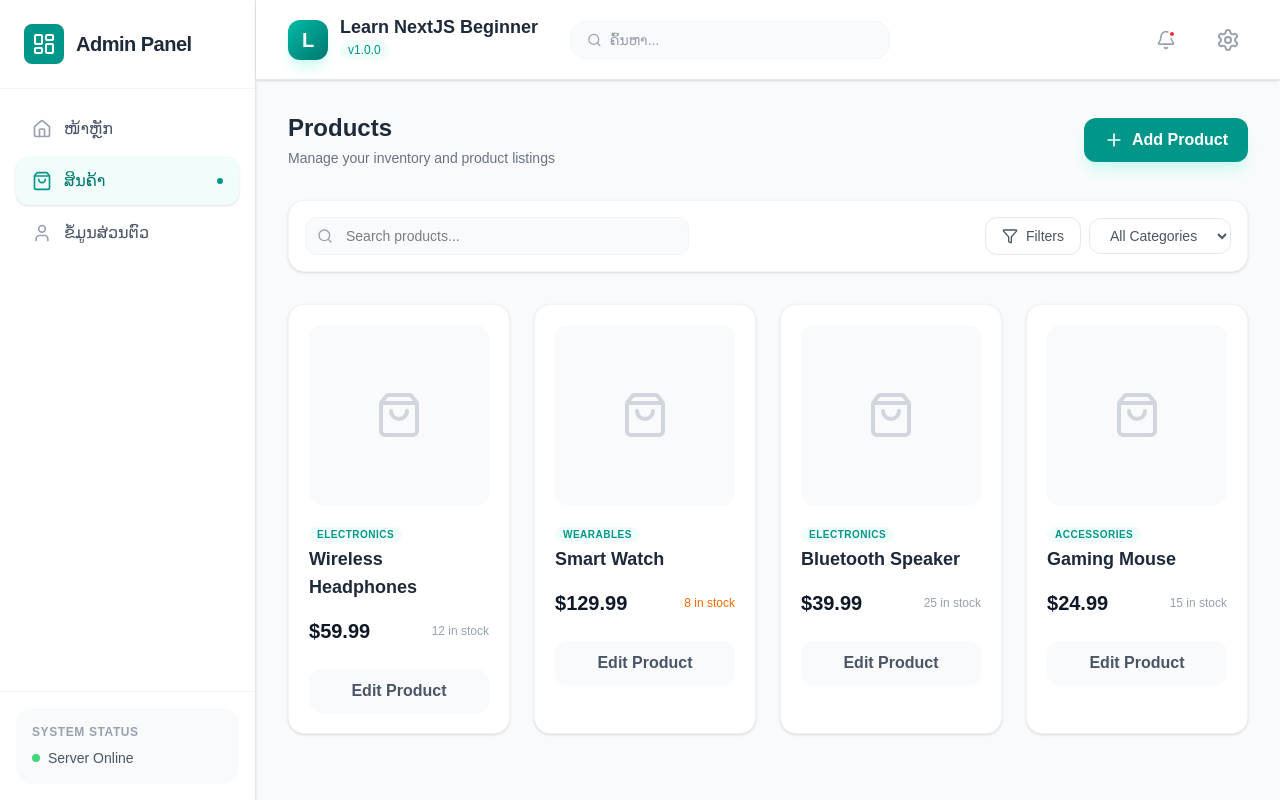
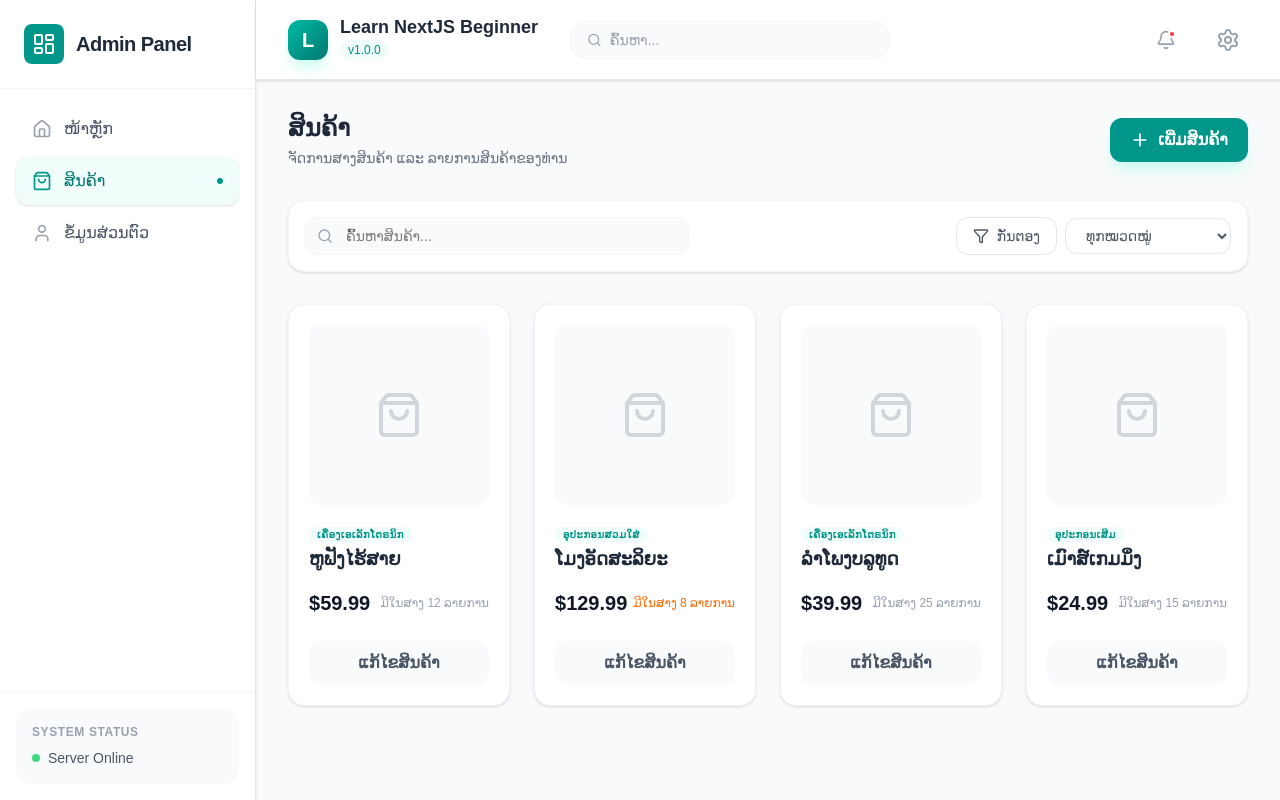
Before and after one commit to huevangxp/next-beginner, a Next.js app: page /product in a window 1280 px wide. Built offline with nearby package versions, Linux system fonts and the light colour scheme.

Commit message:
commit Thu 12/18/2025  9:12:08.20

```diff
--- a/app/product/page.tsx
+++ b/app/product/page.tsx
@@ -5,30 +5,30 @@ const ProductPage = () => {
   const products = [
     {
       id: 1,
-      name: "Wireless Headphones",
+      name: "ຫູຟັງໄຮ້ສາຍ",
       price: 59.99,
-      category: "Electronics",
+      category: "ເຄື່ອງເອເລັກໂຕຣນິກ",
       stock: 12,
     },
     {
       id: 2,
-      name: "Smart Watch",
+      name: "ໂມງອັດສະລິຍະ",
       price: 129.99,
-      category: "Wearables",
+      category: "ອຸປະກອນສວມໃສ່",
       stock: 8,
     },
     {
       id: 3,
-      name: "Bluetooth Speaker",
+      name: "ລຳໂພງບລູທູດ",
       price: 39.99,
-      category: "Electronics",
+      category: "ເຄື່ອງເອເລັກໂຕຣນິກ",
       stock: 25,
     },
     {
       id: 4,
-      name: "Gaming Mouse",
+      name: "ເມົາສ໌ເກມມິ່ງ",
       price: 24.99,
-      category: "Accessories",
+      category: "ອຸປະກອນເສີມ",
       stock: 15,
     },
   ];
@@ -38,14 +38,14 @@ const ProductPage = () => {
       {/* Page Header */}
       <div className="flex flex-col md:flex-row md:items-center justify-between gap-4">
         <div>
-          <h1 className="text-2xl font-bold text-gray-800">Products</h1>
+          <h1 className="text-2xl font-bold text-gray-800">ສິນຄ້າ</h1>
           <p className="text-gray-500 text-sm mt-1">
-            Manage your inventory and product listings
+            ຈັດການສາງສິນຄ້າ ແລະ ລາຍການສິນຄ້າຂອງທ່ານ
           </p>
         </div>
         <button className="flex items-center gap-2 bg-teal-600 hover:bg-teal-700 text-white px-5 py-2.5 rounded-xl font-semibold transition-all shadow-lg shadow-teal-100">
           <Plus className="w-5 h-5" />
-          <span>Add Product</span>
+          <span>ເພີ່ມສິນຄ້າ</span>
         </button>
       </div>
 
@@ -55,20 +55,20 @@ const ProductPage = () => {
           <Search className="absolute left-3 top-1/2 -translate-y-1/2 w-4 h-4 text-gray-400" />
           <input
             type="text"
-            placeholder="Search products..."
+            placeholder="ຄົ້ນຫາສິນຄ້າ..."
             className="w-full pl-10 pr-4 py-2 bg-gray-50 border border-gray-100 rounded-xl text-sm focus:outline-none focus:ring-2 focus:ring-teal-500/20 focus:border-teal-500 transition-all"
           />
         </div>
         <div className="flex items-center gap-2 w-full md:w-auto">
           <button className="flex-1 md:flex-none flex items-center justify-center gap-2 px-4 py-2 border border-gray-200 rounded-xl text-sm font-medium text-gray-600 hover:bg-gray-50 transition-all">
             <Filter className="w-4 h-4" />
-            <span>Filters</span>
+            <span>ກັ່ນຕອງ</span>
           </button>
           <select className="flex-1 md:flex-none px-4 py-2 border border-gray-200 rounded-xl text-sm font-medium text-gray-600 hover:bg-gray-50 focus:outline-none transition-all">
-            <option>All Categories</option>
-            <option>Electronics</option>
-            <option>Wearables</option>
-            <option>Accessories</option>
+            <option>ທຸກໝວດໝູ່</option>
+            <option>ເຄື່ອງເອເລັກໂຕຣນິກ</option>
+            <option>ອຸປະກອນສວມໃສ່</option>
+            <option>ອຸປະກອນເສີມ</option>
           </select>
         </div>
       </div>
@@ -99,12 +99,12 @@ const ProductPage = () => {
                     product.stock < 10 ? "text-orange-500" : "text-gray-400"
                   }`}
                 >
-                  {product.stock} in stock
+                  ມີໃນສາງ {product.stock} ລາຍການ
                 </span>
               </div>
             </div>
             <button className="w-full mt-6 py-2.5 bg-gray-50 text-gray-600 font-semibold rounded-xl hover:bg-teal-600 hover:text-white transition-all">
-              Edit Product
+              ແກ້ໄຂສິນຄ້າ
             </button>
           </div>
         ))}
```
